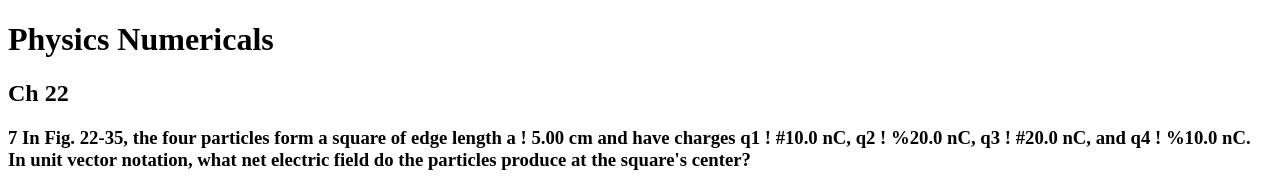
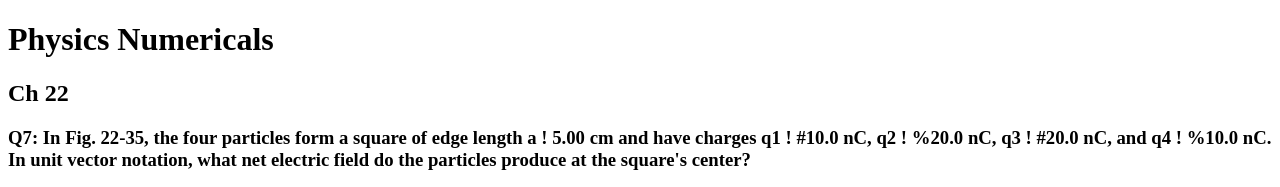
Before and after one commit to radiushere/physicsnums, a website: page index.html in a window 1280 px wide. Shown: the top 187 px of the page. Drawn offline with Linux system fonts and the light colour scheme; grey boxes are pictures that could not be loaded.

Commit message:
Update index.html

```diff
--- a/index.html
+++ b/index.html
@@ -17,7 +17,7 @@
         </h2>
 
             <h3>
-                7 In Fig. 22-35, the
+                Q7: In Fig. 22-35, the
                 four particles form a square of edge
                 length a ! 5.00 cm and have charges
                 q1 ! #10.0 nC, q2 ! %20.0 nC, q3 !
```
